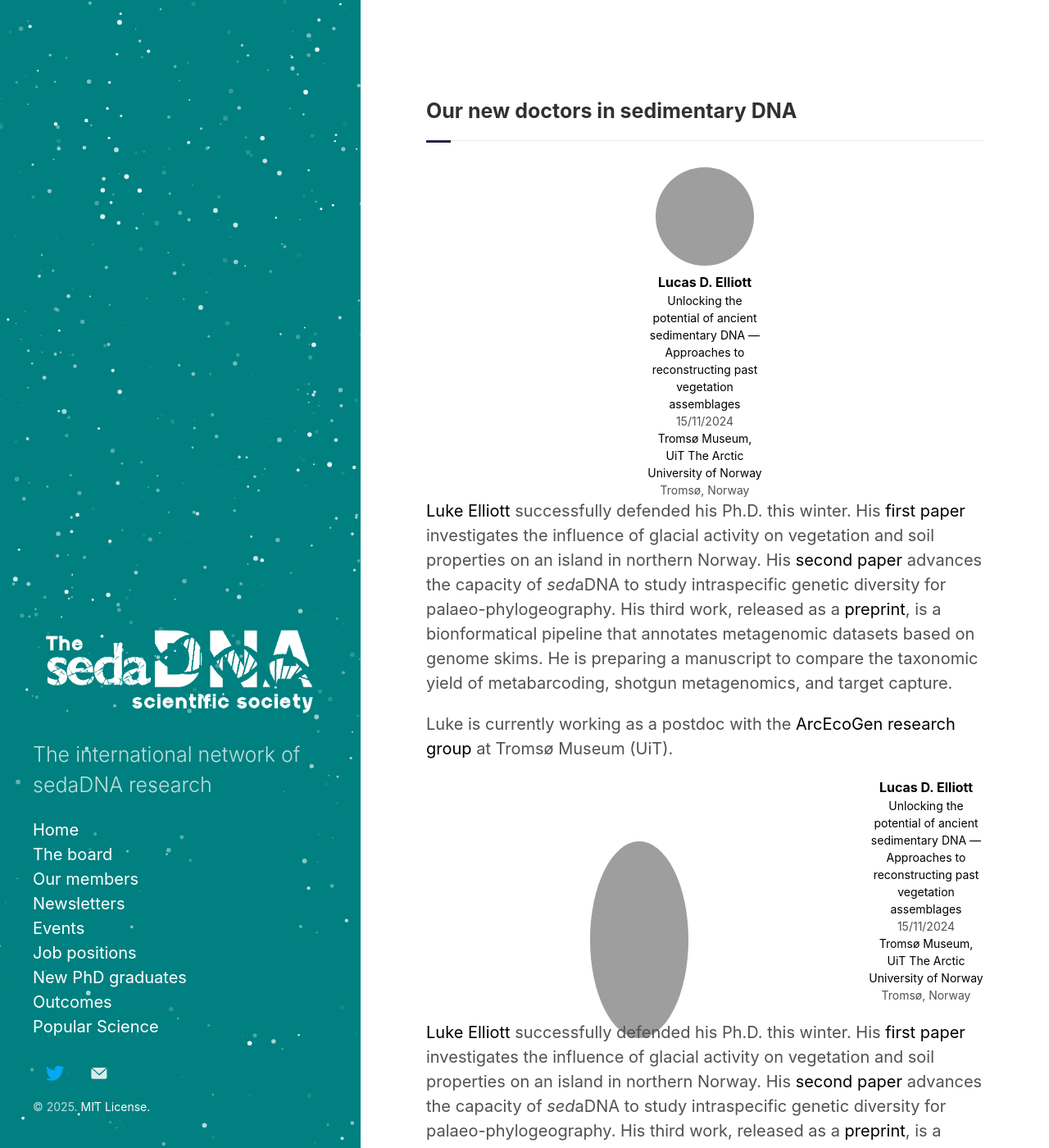
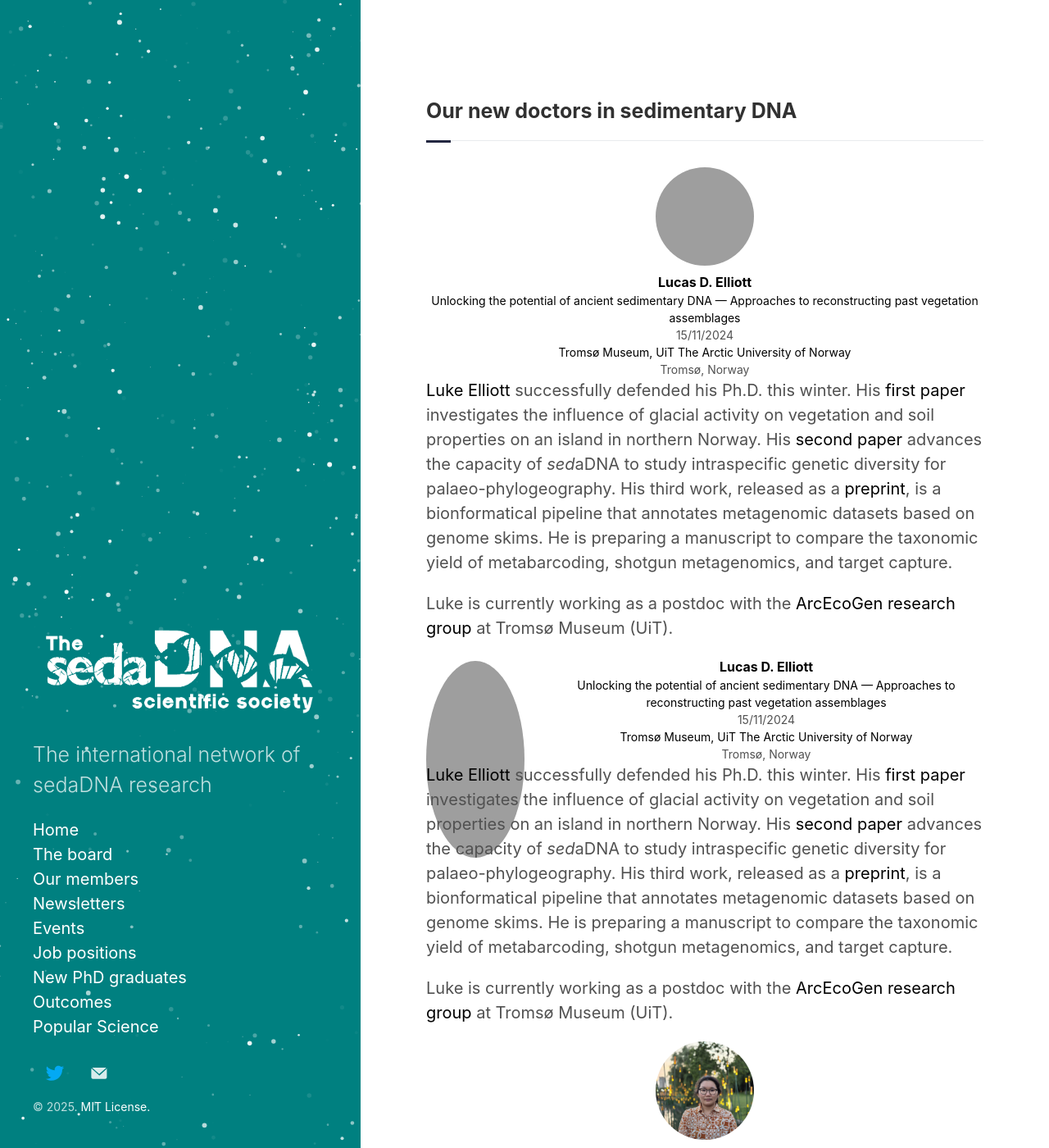
Before and after one commit to sedadna/sedadna.github.io, a Jekyll site: the page built from category/new-graduates.md, in a window 1280 px wide and 1400 px high. Shown: the whole window at 82% size. Built offline with Jekyll 4.4.1, drawn with Linux system fonts in a browser that asks for light colours; grey boxes are pictures that could not be loaded.

Commit message:
Update main.scss

```diff
--- a/assets/css/main.scss
+++ b/assets/css/main.scss
@@ -98,7 +98,6 @@
   flex-wrap: nowrap;
 }
 
-
 .avatar2 img{
     border-radius: 50%;
     width: 12rem;
@@ -108,7 +107,33 @@
     margin: auto;
 }
 
+.avatar2 {
+  display: flex;
+  align-items: flex-start;
+  gap: 1.5rem;
+  max-width: 900px;
+  margin: 0 auto;
+}
 
+.member {
+  flex: 2; /* Give it more space */
+}
+
+.member2 p {
+  font-size: 0.9rem;
+  line-height: 1.4;
+  margin: 0.3rem 0;
+  text-align: left;
+}
+
+.square2 {
+  width: 12rem;
+  height: 12rem;
+  display: flex;
+  justify-content: center;
+  align-items: center;
+  margin-right: 1.5rem;
+}
 
 
 
```
